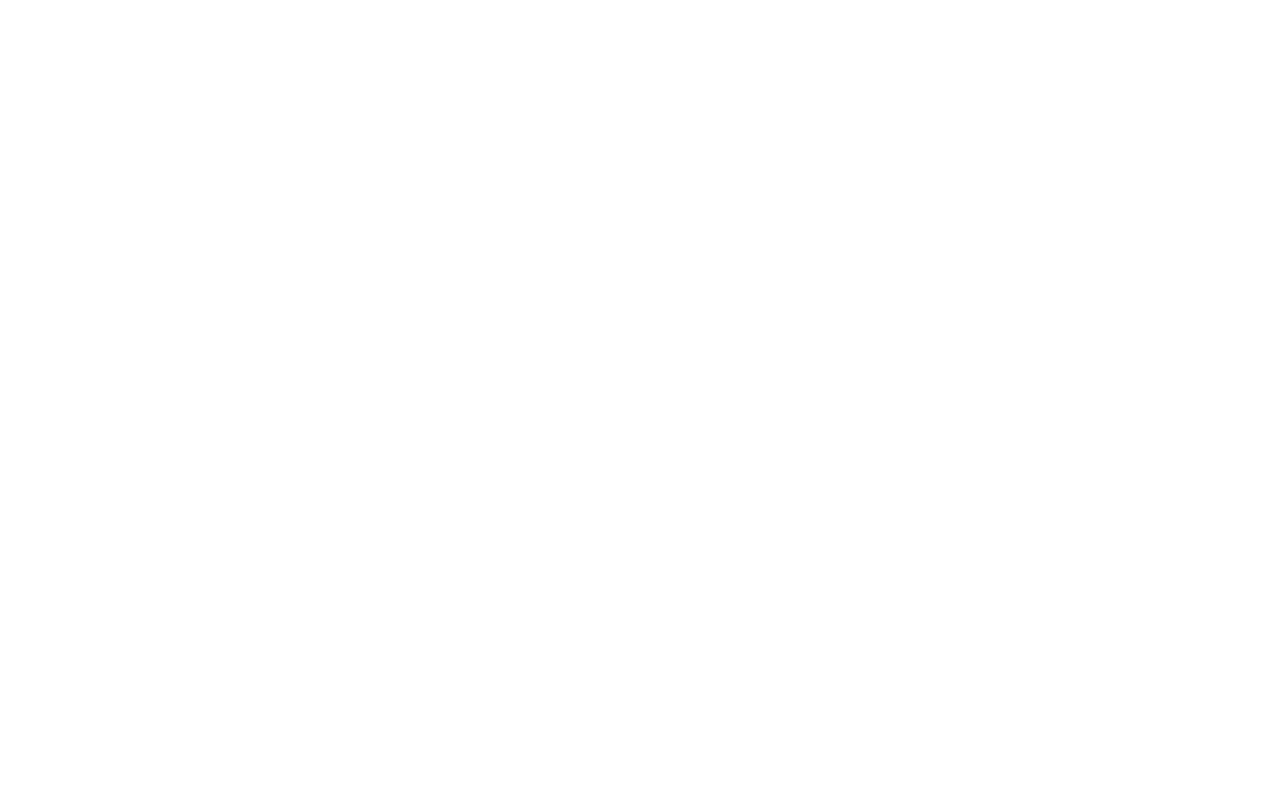
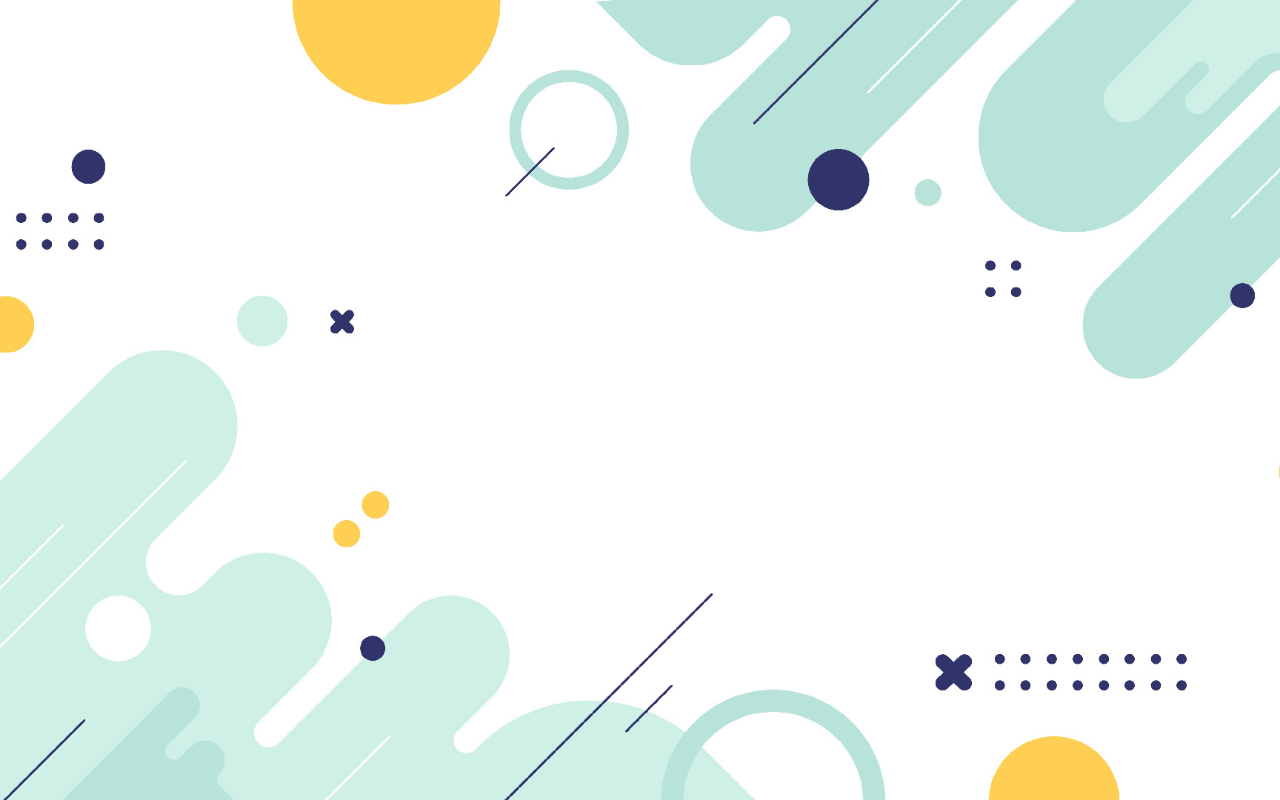
Before and after one commit to feelonewong/react-hook-demo, a React (Vite) app: page /#/login in a window 1280 px wide. Before the commit this address led to /#/login/user. Built offline with nearby package versions, Linux system fonts and the light colour scheme.

Commit message:
update:14登录模块背景图引入

```diff
--- a/src/router/index.tsx
+++ b/src/router/index.tsx
@@ -2,13 +2,20 @@
 import Layout from "../views/Layout/"
 import Home from "../views/Home/"
 import User from "../views/User/"
+import Login from "../views/Login/";
 
-export const routerItems:Array<Object> = [
+export const routerItems: Array<Object> = [
   {
     path: "/",
-    element: <Navigate to="/layout/home"></Navigate>,
+    element: <Navigate to="/login"></Navigate>,
     label: "dashboard",
-    key: "/"
+    key: "/",
+  },
+  {
+    path: "/login",
+    element: <Login></Login>,
+    label: "登录页",
+    key: "login",
   },
   {
     path: "/layout",
@@ -27,18 +34,18 @@
             label: "首页",
             key: "home",
             element: <Home></Home>,
-          }
-        ]
+          },
+        ],
       },
       {
         path: "user",
         label: "用户页",
         key: "user",
-        element: <User></User>
+        element: <User></User>,
       },
-    ]
-  }
-]
+    ],
+  },
+];
 
 const GetRouters =  ()=>{
   const routes:RouteObject[] = useRoutes(routerItems)
--- a/src/views/Login/index.tsx
+++ b/src/views/Login/index.tsx
@@ -1,9 +1,16 @@
-import {Outlet} from "react-router-dom"
+import "./login.scss"
+import BackgroundImg from "../../assets/login-bg.jpg"
+
+const styleLoginBg = {
+  backgroundImage: `url(${BackgroundImg})`,
+  backgroundRepeat: 'no-repeat',
+  backgroundSize: "cover",
+
+};
 function Login() {
   return (
-    <div>
-      {/* <div>登录页</div> */}
-      <Outlet></Outlet>
+    <div className="login-container" style={styleLoginBg}>
+
     </div>
   )
 }
--- /dev/null
+++ b/src/views/Login/login.scss
@@ -0,0 +1,5 @@
+.login-container {
+  width: 100vw;
+  height: 100vh;
+  box-sizing: border-box;
+}
```
Also changed, not shown: src/assets/login-bg.jpg (added).
